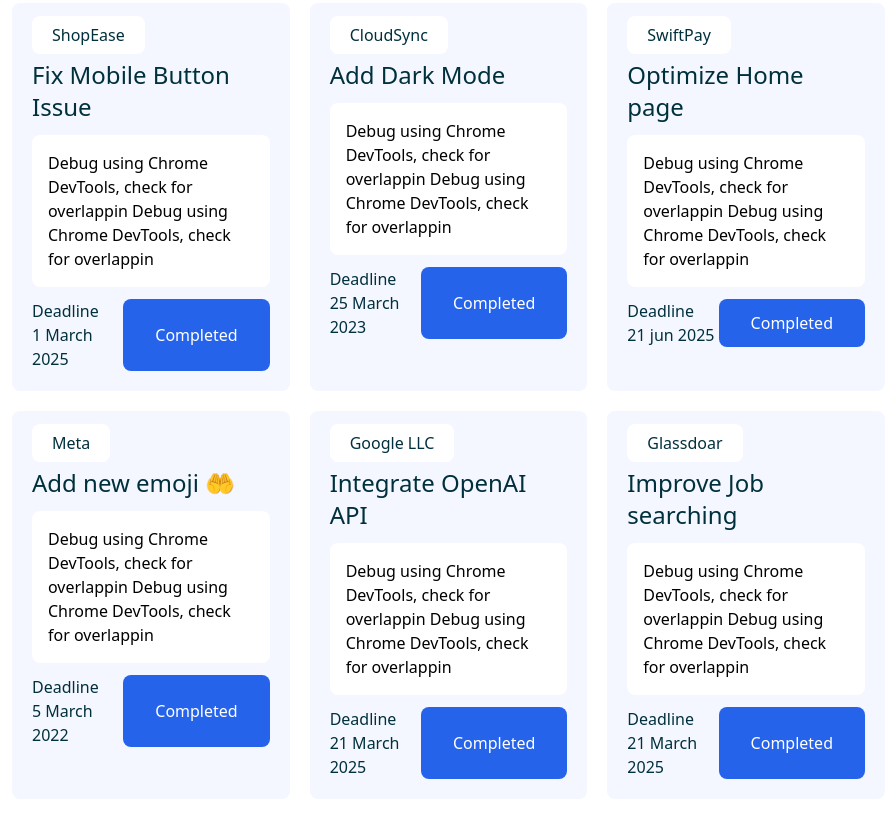
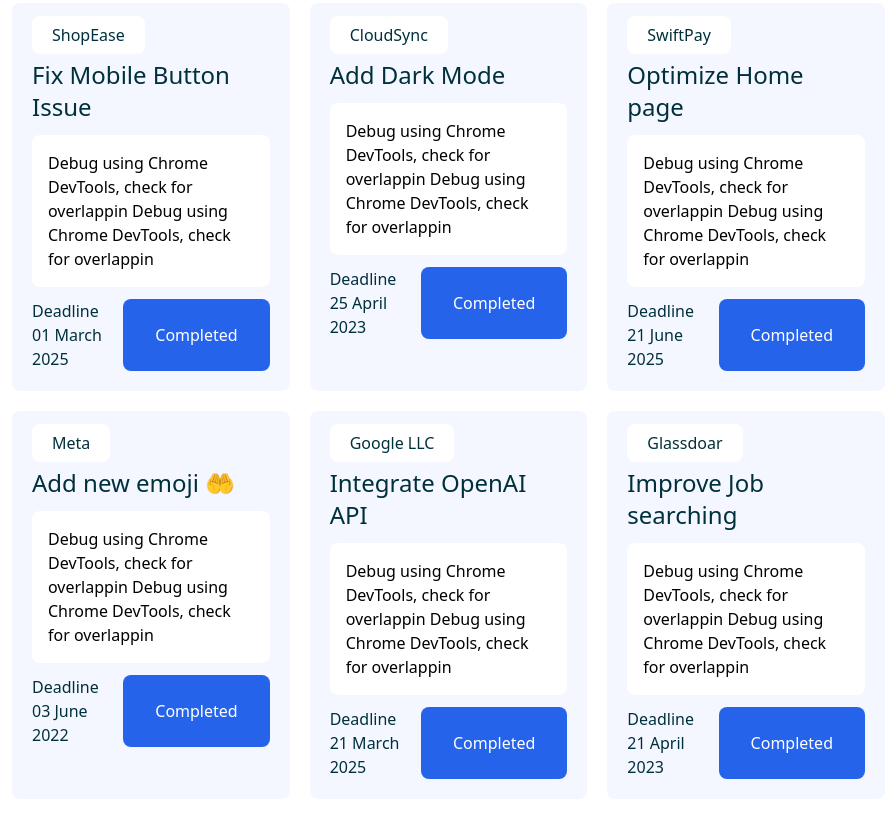
Before and after one commit to mdnur3330/assignment-05, a plain HTML site: page index.html in a window 1280 px wide. Shown: the part 373-1190 px from the top of the page, without its empty margins (24-920 px from the left). Drawn offline with nearby package versions, Linux system fonts and the light colour scheme.

Commit message:
month name change

```diff
--- a/index.html
+++ b/index.html
@@ -35,7 +35,7 @@
                 </div>
             </nav>
         </header>
-        <main class=" flex gap-5">
+        <main class="flex gap-5">
             <section class="w-3/4 bg-white">
                 <div class="flex gap-6 p-6">
                     <div class="bg w-1/4 p-5 flex gap-4 items-center rounded-lg">
@@ -70,7 +70,7 @@
                         <div class="flex justify-between">
                             <div>
                                 <p class="color">Deadline</p>
-                                <h5 class="color font-medium">1 March 2025</h5>
+                                <h5 class="color font-medium">01 March 2025</h5>
                             </div>
                             <button class="bg-blue-600 rounded-lg px-8 text-white font-medium">Completed</button>
                         </div>
@@ -82,7 +82,7 @@
                         <div class="flex justify-between">
                             <div>
                                 <p class="color">Deadline</p>
-                                <h5 class="color font-medium">25 March 2023</h5>
+                                <h5 class="color font-medium">25 April 2023</h5>
                             </div>
                             <button class="bg-blue-600 rounded-lg px-8 text-white font-medium">Completed</button>
                         </div>
@@ -94,7 +94,7 @@
                         <div class="flex justify-between">
                             <div>
                                 <p class="color">Deadline</p>
-                                <h5 class="color font-medium">21 jun 2025</h5>
+                                <h5 class="color font-medium">21 June 2025</h5>
                             </div>
                             <button class="bg-blue-600 rounded-lg px-8 text-white font-medium">Completed</button>
                         </div>
@@ -106,7 +106,7 @@
                         <div class="flex justify-between">
                             <div>
                                 <p class="color">Deadline</p>
-                                <h5 class="color font-medium">5 March 2022</h5>
+                                <h5 class="color font-medium">03 June 2022</h5>
                             </div>
                             <button class="bg-blue-600 rounded-lg px-8 text-white font-medium">Completed</button>
                         </div>
@@ -130,7 +130,7 @@
                         <div class="flex justify-between">
                             <div>
                                 <p class="color">Deadline</p>
-                                <h5 class="color font-medium">21 March 2025</h5>
+                                <h5 class="color font-medium">21 April 2023</h5>
                             </div>
                             <button class="bg-blue-600 rounded-lg px-8 text-white font-medium">Completed</button>
                         </div>
```
